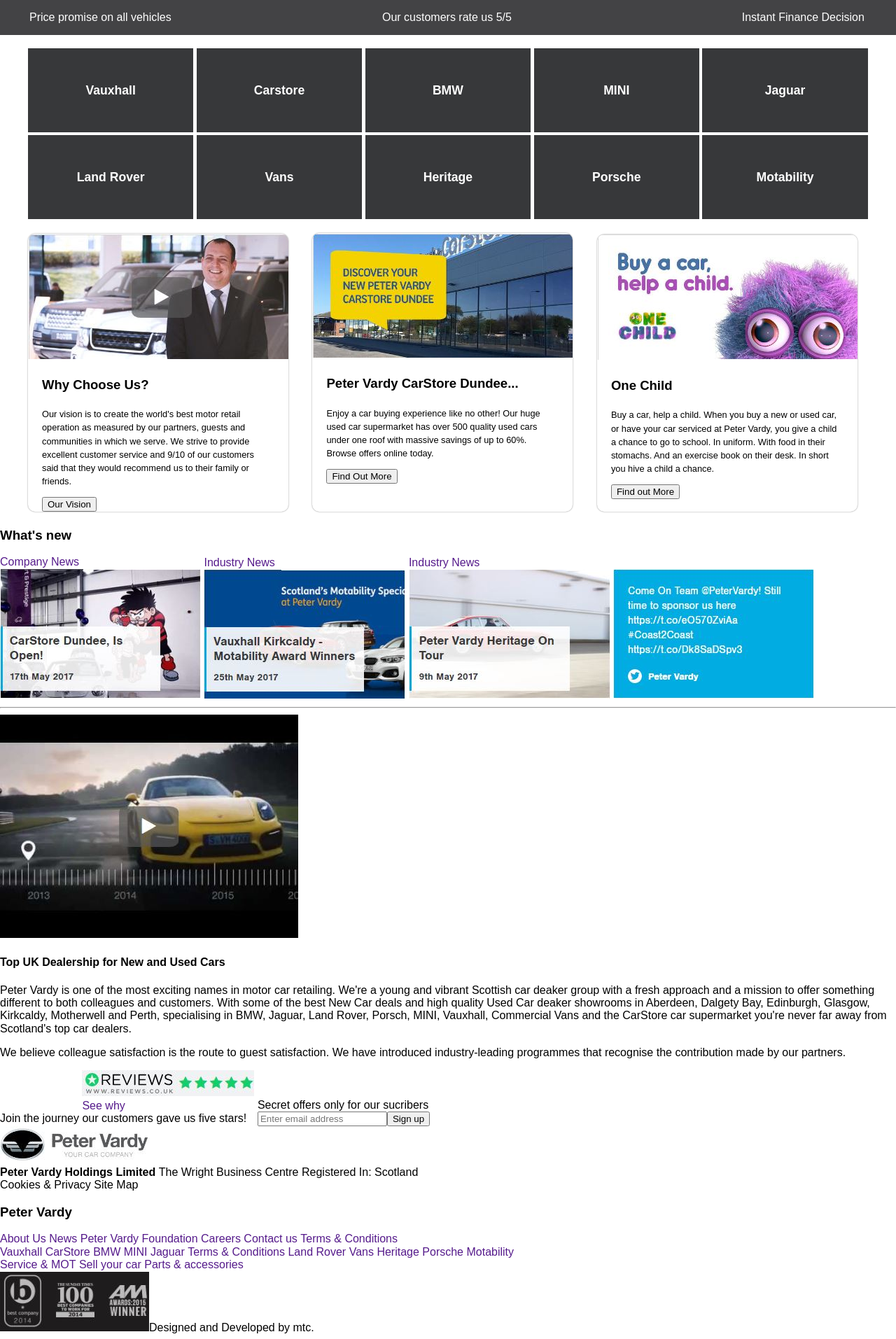
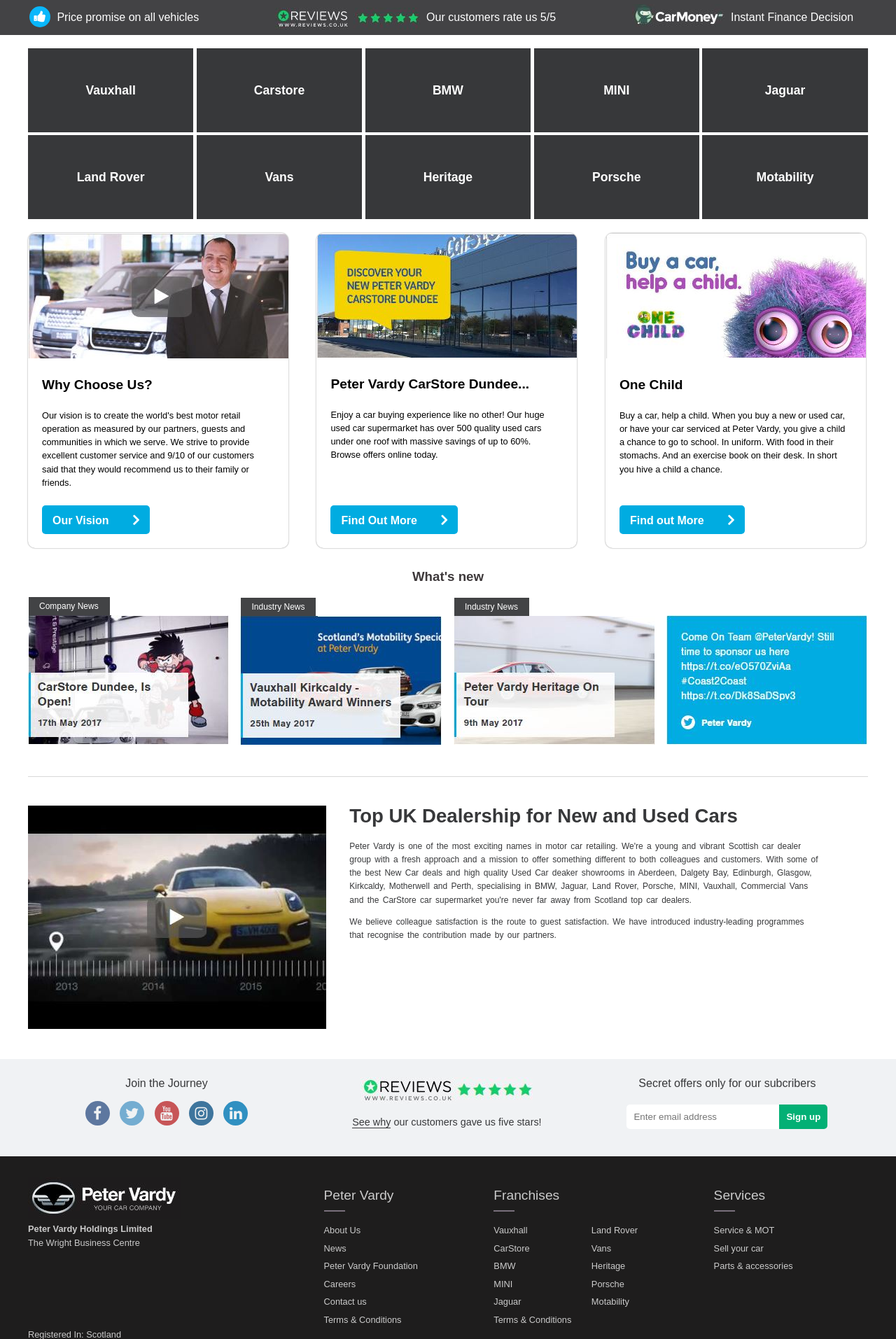
Before and after one commit to dpd786/petervardy, a PHP site: page /vardy.html in a window 1280 px wide. Shown: the part 96-2009 px from the top of the page at 70% size. Run offline with PHP 8.4, Linux system fonts and the light colour scheme.

Commit message:
frontpage complete, need to add carousel and dropdowns

```diff
--- a/vardy.css
+++ b/vardy.css
@@ -19,11 +19,11 @@
     display: inline-block;
 }
 li {
-    display: inline-block
+    display: inline-block;
 }
 a {
     text-decoration: none;
-    display: block
+    display: block;
 }
 /************* HEADER **************/
 /***********************************/
@@ -113,7 +113,10 @@
 }
 #banner .wrapper > div {
     display: inline-block;
-    width: 33%;
+    margin-right: 100px;
+}
+#banner .wrapper > div:last-child {
+    margin-right: 0;
 }
 #banner .second {
     text-align: center;
@@ -124,7 +127,27 @@
 #banner a {
     color: #fff;
     display: inline;
-    padding: 2px;
+    padding: 10px 2px;
+}
+#banner span {
+    display: inline-block;
+    width: 30px;
+    height: 30px;
+    line-height: 30px;
+    text-align: center;
+    border-radius: 50%;
+    font-size: 115%;
+    background: #09b7fb;
+    margin-right: 5px;
+}
+#banner img {
+    display: inline-block;
+    vertical-align: middle;
+    margin-right: 5px;
+}
+#banner .third img {
+    position: relative;
+    bottom: 4px;
 }
 
 /************CARMAKES*************/
@@ -157,7 +180,16 @@
     box-shadow: 0 0 2px grey;
     overflow: hidden;
     border-radius: 10px;
-    margin-right: 30px
+    vertical-align: top;
+    height: 450px;
+    position: relative;
+    margin-right: 36px;
+}
+#infopanels li:last-child {
+    margin: 0;
+}
+#infopanels li div:first-child {
+    border-radius: 10px 10px 0 0;
 }
 #infopanels .info {
     padding: 0 25px 0 20px;
@@ -165,12 +197,256 @@
     line-height: 1.5;
 }
 #infopanels .info h3 {
-    font-size: 145%
+    font-size: 150%;
 }
-#infopanels li:nth-child(2) {
-    padding-bottom: 40px
+#infopanels button {
+    position: absolute;
+    bottom: 20px;
+    color: #fff;
+    background: #00ace1;
+    font-size: 125%;
+    font-weight: 800;
+    padding: 6px 15px 10px;
+    border-style: none;
+    border-radius: 5px;
 }
-#infopanels li:last-child {
-    padding-bottom: 18px;
+#infopanels .fa-angle-right {
+    font-size: 150%;
+    font-weight: 800;
+    position: relative;
+    top: 2px;
+    padding-left: 30px;
+}
+
+/**************WHAT'S NEW**************/
+/*************************************/
+
+#news  {
+    margin-top: 30px;
+    padding-bottom: 40px;
+    border-bottom: 1px solid #d8d8d8;
+}
+#news h3 {
+    text-align: center;
+    color: #3d383a;
+}
+#news li {
+    margin-right: 12px;
+    display: inline-block;
+}
+#news li:last-child {
     margin-right: 0;
 }
+#news li div:first-child a {
+    display: inline;
+    color: #fff;
+}
+#news li div:first-child {
+    display: inline-block;
+    font-size: 75%;
+    color: #fff;
+    background: #424345;
+    padding: 7px 16px 5px 15px;
+    border-left: 1px solid #fff;
+}
+#news li:last-child div:first-child {
+    background: none;
+}
+
+/**************INFOVARDY****************/
+/*************************************/
+
+#infovardy {
+    padding: 40px 0;
+    font-size: 75%;
+    color: #37383a;
+}
+#infovardy div:last-child {
+    width: 56%;
+    padding: 0 30px;
+}
+#infovardy div {
+    display: inline-block;
+    vertical-align: top;
+}
+#infovardy p {
+    line-height: 160%;
+    word-spacing: 2px;
+}
+#infovardy h1 {
+    margin-top: 0;
+    font-size: 230%;
+}
+
+/**************MEDIA******************/
+/*************************************/
+
+#media {
+    background: #f0f2f4;
+    color: #37383a;
+    padding: 26px 0;
+}
+#media ul {
+    display: block;
+}
+#media li {
+    width: 33%;
+    text-align: center;
+    display: inline-block;
+    vertical-align: top;
+    order-right: 1px solid #b2b2b2;
+}
+#media li a {
+    display: inline;
+    color: #37383a;
+}
+#media #mediaicons li {
+    width: 35px;
+    height: 35px;
+    line-height: 35px;
+    border-radius: 50%;
+    font-size: 130%;
+    margin: 5px;
+}
+#media #mediaicons a {
+    color: #f0f2f3;
+    display: block;
+}
+#mediaicons .facebook {
+    background: #5d779f;
+}
+#mediaicons .twitter {
+    background: #74add1;
+}
+#mediaicons .youtube {
+    background: #c75557;
+}
+#mediaicons .instagram {
+    background: #3e759d;
+}
+#mediaicons .linkedin {
+    background: #3090c1;
+}
+#media #seewhy {
+    border-bottom: 1px solid #37383a;
+}
+#media p {
+    font-size: 90%;
+}
+#media h4 {
+    font-weight: 400;
+    margin: 0 0 10px;
+}
+#media li:last-child div:last-child {
+    padding: 10px 0;
+}
+#media input {
+    border: none;
+    padding: 10px;
+    background: #fff;
+    border-radius: 5px 0 0 5px;
+    width: 50%;
+}
+#media button {
+    background: green;
+    border: none;
+    color: #fff;
+    padding: 10px;
+    border-radius: 0 5px 5px 0;
+    background: #03b075;
+    font-weight: 600;
+}
+
+/**************FOOTER******************/
+/*************************************/
+
+footer {
+    background: #1e1d1d;
+    color: #cbcbcb;
+    padding: 30px 0 50px 0;
+    font-size: 80%;
+}
+footer .wrapper > div {
+    display: inline-block;
+}
+footer a {
+    color: #cbcbcb;
+}
+#companyaddress {
+    padding-right: 200px;
+    padding-bottom: 20px;
+}
+#companyaddress ul li:last-child {
+    padding-top: 110px
+}
+footer ul {
+    display: inline-block;
+    vertical-align: top;
+    padding-right: 25px;
+}
+footer #footerlinks {
+    vertical-align: top;
+}
+footer #footerlinks > div {
+    display: inline-block;
+    padding: 15px 80px 15px 0;
+}
+footer #footerlinks > div:last-child {
+    padding-right: 0;
+}
+#footerlinks h3 {
+    margin-top: 0;
+    font-weight: 400;
+    font-size: 150%;
+    position: relative;
+    padding-bottom: 10px;
+}
+#footerlinks h3:after {
+    content: "";
+    position: absolute;
+    top: 100%;
+    left: 0;
+    width: 30px;
+    height: 2px;
+    background: #79707c;
+}
+footer li {
+    display: block;
+    line-height: 160%;
+}
+footer #footerlinks li {
+    padding-bottom: 5px;
+}
+footer #privacy li {
+    display: inline-block;
+    padding-right: 15px;
+    position: relative;
+}
+footer #privacy li:last-child {
+    padding-left: 15px;
+}
+footer #cookies:after {
+    content: "";
+    position: absolute;
+    width: 1px;
+    height: 70%;
+    background: #fff;
+    top: 15%;
+    right: 0;
+}
+footer #awards {
+    text-align: right;
+    display: block;
+}
+footer #awards ul {
+    padding: 0;
+}
+footer #awards li {
+    display: inline-block;
+}
+footer #awards p {
+    position: relative;
+    bottom: 18px;
+    left: 5px;
+    margin: 0;
+}
--- a/vardy.html
+++ b/vardy.html
@@ -36,9 +36,9 @@
     <main>
         <div id="banner">
            <div class="wrapper">
-               <div><a href="">Price promise on all vehicles</a></div>
-               <div class="second"><a href="">Our customers rate us 5/5</a></div>
-               <div class="third"><a href="">Instant Finance Decision</a></div>
+               <div><a href=""><span><i class="fa fa-thumbs-up" aria-hidden="true"></i></span> Price promise on all vehicles</a></div>
+               <div class="second"><a href=""><img src="images/bannerreviews.JPG"> Our customers rate us 5/5</a></div>
+               <div class="third"><a href=""><img src="images/bannercarmoney.JPG"> Instant Finance Decision</a></div>
             </div>
         </div>
         <div id="carouseloffers">
@@ -48,8 +48,8 @@
                 <li></li>
             </ul>
         </div>
+        <div class="wrapper">
             <div id="carmakes">
-           <div class="wrapper">
                 <ul>
                     <li><a href="">Vauxhall</a></li>
                     <li><a href="">Carstore</a></li>
@@ -65,100 +65,120 @@
                     <li><a href="">Motability</a></li>
                 </ul>
             </div>
-        </div>
             <div id="infopanels">
-           <div class="wrapper">
                 <ul>
-                <li><div><a href="https://www.youtube.com/watch?v=QXaMXs-15ns"><img         src="images/whychooseus.JPG" alt="why choose us youtube video"></a></div>
+                    <li>
+                        <div><a href="https://www.youtube.com/watch?v=QXaMXs-15ns"><img src="images/whychooseus.JPG" alt="why choose us youtube video"></a></div>
                         <div class="info">
                             <h3>Why Choose Us?</h3>
                             <p>Our vision is to create the world's best motor retail operation as measured by our partners, guests and communities in which we serve. We strive to provide excellent customer service and 9/10 of our customers said that they would recommend us to their family or friends.</p>
-                <button>Our Vision</button>
+                            <button>Our Vision <i class="fa fa-angle-right" aria-hidden="true"></i></button>
                         </div>
                     </li>
-                <li><div><a href="">
-                    <img src="images/petervardycarstore.JPG" alt="explore peter vardy carstore"></a>
+                    <li>
+                        <div><a href=""><img src="images/petervardycarstore.JPG" alt="explore peter vardy carstore"></a>
                         </div>
                         <div class="info two">
                             <h3>Peter Vardy CarStore Dundee...</h3>
                             <p>Enjoy a car buying experience like no other! Our huge used car supermarket has over 500 quality used cars under one roof with massive savings of up to 60%. Browse offers online today.</p>
-                    <button>Find Out More</button>
+                            <button>Find Out More <i class="fa fa-angle-right" aria-hidden="true"></i></button>
                         </div>
                     </li>
-                <li><div><a href=""><img src="images/onechild.JPG" alt="buy a car help a child"></a>
+                    <li>
+                       <div><a href=""><img src="images/onechild.JPG" alt="buy a car help a child"></a>
                        </div>
                        <div class="info three">
                            <h3>One Child</h3>
                             <p>Buy a car, help a child. When you buy a new or used car, or have your car serviced at Peter Vardy, you give a child a chance to go to school. In uniform. With food in their stomachs. And an exercise book on their desk. In short you hive a child a chance.</p>
-                    <button>Find out More</button>
+                            <button>Find out More <i class="fa fa-angle-right" aria-hidden="true"></i></button>
                         </div>
                     </li>
                 </ul>
             </div>
-        </div>
             <div id="news">
                 <h3>What's new</h3>
                 <ul>
-                <li><a href="">Company News</a>
-                    <img src="images/companynews.JPG" alt="news about company">
+                    <li>
+                        <div><a href="">Company News</a>
+                        </div>
+                        <div>
+                            <a href=""><img src="images/companynews.JPG" alt="news about company"></a>
+                        </div>
                     </li>
-                <li><a href="">Industry News</a>
-                    <img src="images/industrynews.JPG" alt="industry news">
+                    <li>
+                        <div><a href="">Industry News</a></div>
+                        <div>
+                            <a href=""><img src="images/industrynews.JPG" alt="industry news"></a>
+                        </div>
                     </li>
-                <li><a href="">Industry News</a>
-                    <img src="images/industrynews2.JPG" alt="industry news">
+                    <li>
+                        <div><a href="">Industry News</a></div>
+                        <div>
+                            <a href=""><img src="images/industrynews2.JPG" alt="industry news"></a>
+                        </div>
                     </li>
-                <li><img src="images/fourthsponsor.JPG" alt="sponsor space"></li>
+                    <li>
+                       <div></div>
+                        <div>
+                            <a href=""><img src="images/fourthsponsor.JPG" alt="sponsor space"></a>
+                        </div>
+                    </li>
                 </ul>
             </div>
-        <hr>
             <div id="infovardy">
-            <a href="https://www.youtube.com/watch?v=QXaMXs-15ns"><img         src="images/topdealer.JPG" alt="why choose us youtube video"></a>
-            <h4>Top UK Dealership for New and Used Cars</h4>
-            <p>Peter Vardy is one of the most exciting names in motor car retailing. We're a young and vibrant Scottish car deaker group with a fresh approach and a mission to offer something different to both colleagues and customers. With some of the best New Car deals and high quality Used Car deaker showrooms in Aberdeen, Dalgety Bay, Edinburgh, Glasgow, Kirkcaldy, Motherwell and Perth, specialising in BMW, Jaguar, Land Rover, Porsch, MINI, Vauxhall, Commercial Vans and the CarStore car supermarket you're never far away from Scotland's top car dealers.</p>
-            <p>We believe colleague satisfaction is the route to guest satisfaction. We have introduced industry-leading programmes that recognise the contribution made by our partners.</p>
+                <div><a href="https://www.youtube.com/watch?v=QXaMXs-15ns"><img src="images/topdealer.JPG" alt="why choose us youtube video"></a>
+               </div>
+               <div><h1>Top UK Dealership for New and Used Cars</h1><p>Peter Vardy is one of the most exciting names in motor car retailing. We're a young and vibrant Scottish car dealer group with a fresh approach and a mission to offer something different to both colleagues and customers. With some of the best New Car deals and high quality Used Car deaker showrooms in Aberdeen, Dalgety Bay, Edinburgh, Glasgow, Kirkcaldy, Motherwell and Perth, specialising in BMW, Jaguar, Land Rover, Porsche, MINI, Vauxhall, Commercial Vans and the CarStore car supermarket you're never far away from Scotland top car dealers.</p><p>We believe colleague satisfaction is the route to guest satisfaction. We have introduced industry-leading programmes that recognise the contribution made by our partners.</p>
+                </div>
+            </div>
         </div>
         <div id="media">
+           <div class="wrapper">
                <ul>
-                <li><div>Join the journey</div>
-                    <div></div>
-                </li>
-                <li><a href=""><img     src="images/mediareviews.JPG" alt="reviews page link" alt="">
-                </a>
-                    <div><a href="">See why</a> our customers gave us five stars!</div>
+                    <li>
+                        <h4>Join the Journey</h4>
+                        <ul id="mediaicons">
+                            <li class="facebook"><a href=""><i class="fa fa-facebook" aria-hidden="true"></i></a></li>
+                            <li class="twitter"><a href=""><i class="fa fa-twitter" aria-hidden="true"></i></a></li>
+                            <li class="youtube"><a href=""><i class="fa fa-youtube" aria-hidden="true"></i></a></li>
+                            <li class="instagram"><a href=""><i class="fa fa-instagram" aria-hidden="true"></i></a></li>
+                            <li class="linkedin"><a href=""><i class="fa fa-linkedin" aria-hidden="true"></i></a></li>
+                        </ul>
                     </li>
                     <li>
-                    <div>Secret offers only for our sucribers</div>
+                        <div><a href=""><img     src="images/mediareviews.JPG" alt="reviews page link" alt=""></a></div>
+                        <div><p><a id="seewhy" href="">See why</a> our customers gave us five stars!</p></div>
+                    </li>
+                    <li>
+                        <div><h4>Secret offers only for our subcribers</h4>
+                        </div>
                         <div>
                             <input type="email" placeholder="Enter email address"><button>Sign up</button>
                         </div>
                     </li>
                 </ul>
             </div>
+        </div>
     </main>
     <footer>
+       <div class="wrapper">
         <div id="companyaddress">
             <a href="#backtologo" alt="back to top of page link">
-                <img src="images/vardylogo.JPG" alt="back to top of page link">
+                <img src="images/vardylogofooter.JPG" alt="back to top of page link">
             </a>
             <ul>
                 <li>
                     <strong>
                         Peter Vardy Holdings Limited
-                    </strong>
+                    </strong><br>
                     <span>The Wright Business Centre</span>
                 </li>
                 <li>
                     <span>Registered In: Scotland</span>
                 </li>
-                <div id="privacy info">
-                   <ul>
-                        <li>Cookies &amp; Privacy</li>
-                        <li>Site Map</li>
             </ul>
         </div>
-            </ul>
-        </div>
+        <div id="footerlinks">
             <div id="petervardy">
                 <h3>Peter Vardy</h3>
                 <ul>
@@ -171,6 +191,7 @@
                 </ul>
             </div>
             <div id="franchises">
+               <h3>Franchises</h3>
                 <ul>
                     <li><a href="">Vauxhall</a></li>
                     <li><a href="">CarStore</a></li>
@@ -188,14 +209,29 @@
                 </ul>
             </div>
             <div id="services">
+              <h3>Services</h3>
                 <ul>
                     <li><a href="">Service &amp; MOT</a></li>
                     <li><a href="">Sell your car</a></li>
-                <li><a href="">Parts &amp accessories</a></li>
+                    <li><a href="">Parts &amp; accessories</a></li>
                 </ul>
             </div>
-        <div id="awards"><img src="images/awards.JPG" alt="award logos">Designed and Developed by mtc.</div>
+        </div>
+        <div id="privacy">
+           <ul>
+                <li id="cookies">Cookies &amp; Privacy</li><li>Site Map</li>
+            </ul>
+        </div>
+        <div id="awards">
+            <ul>
+                <li><img src="images/awards.JPG" alt="award logos">
+                </li>
+                <li>
+                    <p>Designed and Developed by <strong>mtc</strong>.</p>
+                </li>
+            </ul>
+        </div>
+        </div>
     </footer>
-
 </body>
 </html>
```
Also changed, not shown: images/awards.JPG, images/bannercarmoney.JPG (added), images/bannerreviews.JPG (added), images/mainimg1.JPG, images/mainimg2.JPG, images/mainimg3.JPG, images/mainimg4.JPG, images/mainimg5.JPG, images/mainimg6.JPG, images/mainimg7.JPG, images/mainimg8.JPG, images/vardylogofooter.JPG (added). Lines whose indentation alone changed are shown as unchanged.
